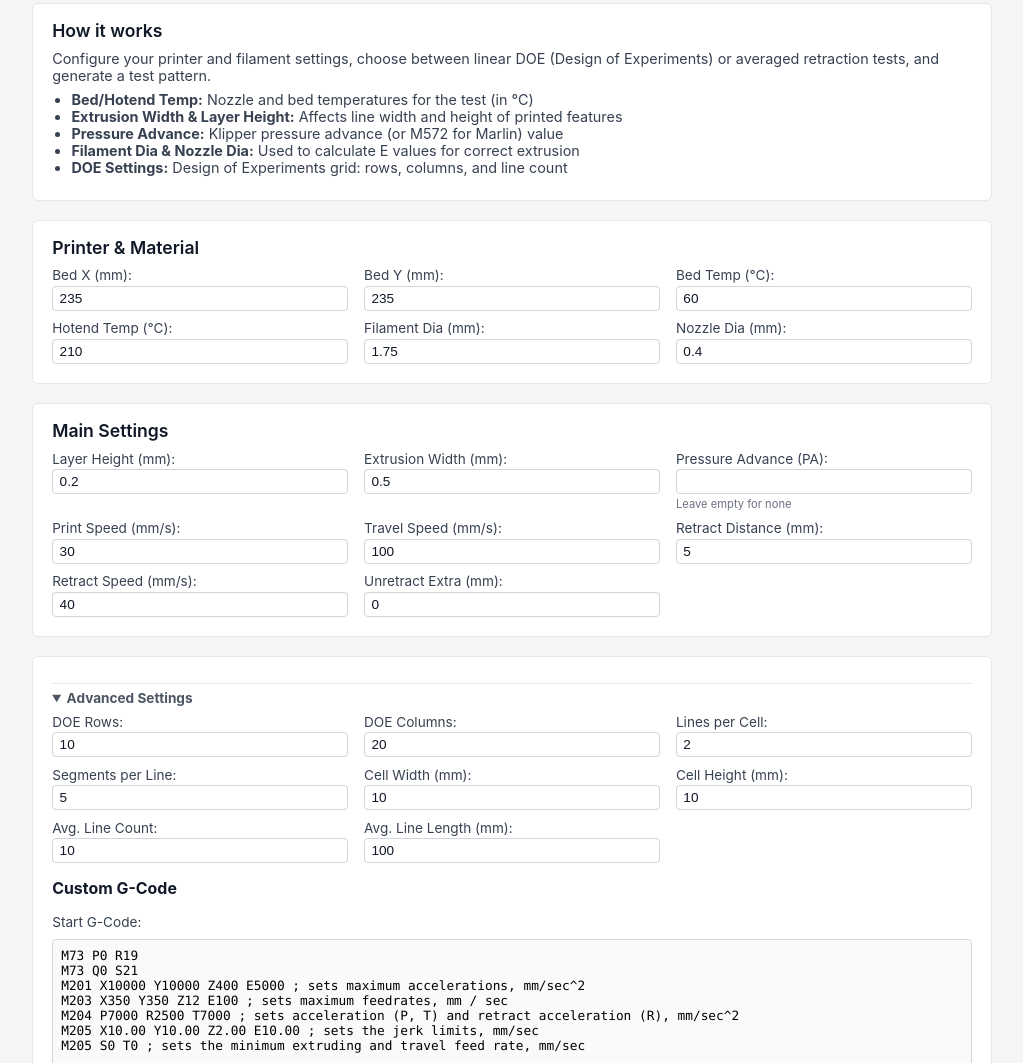
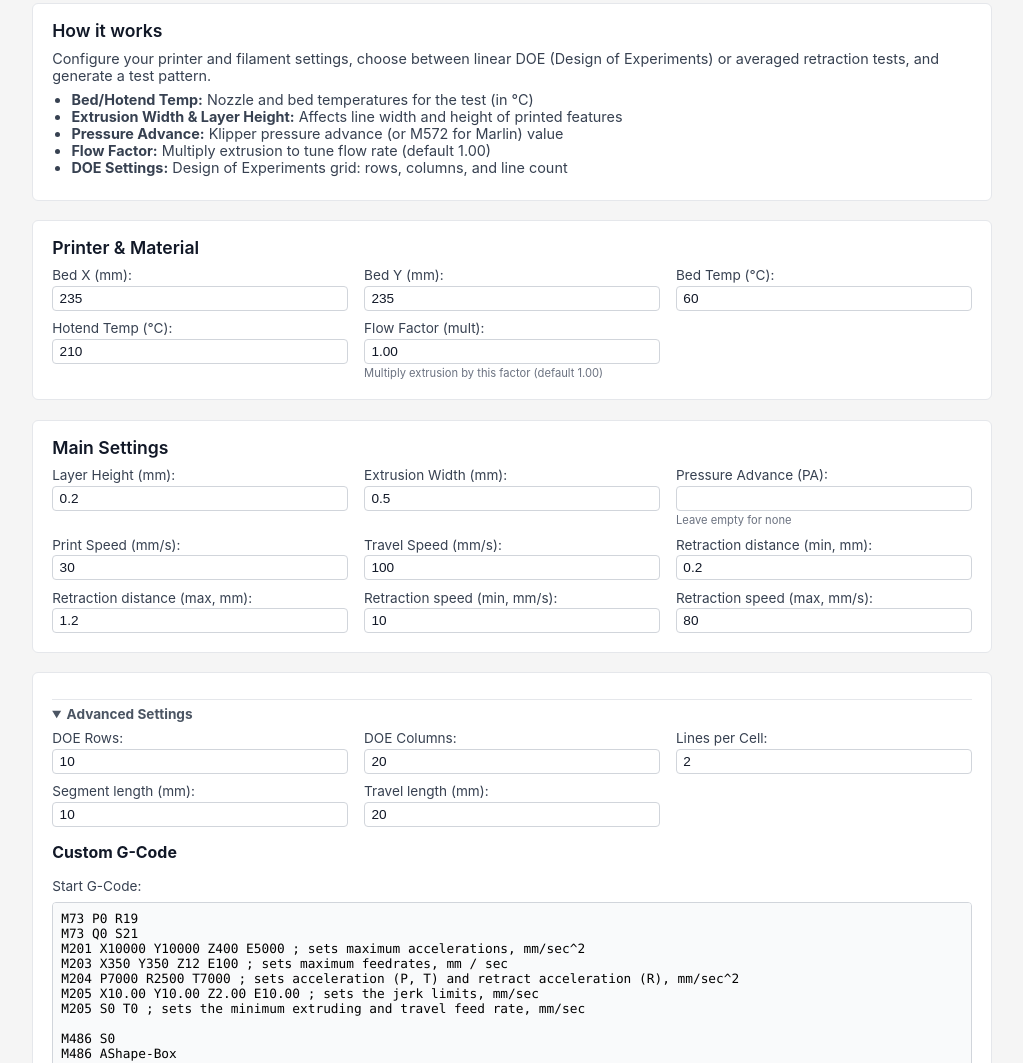
Before and after one commit to CNCKitchen/retraction-optimizer, a website built with Vite: page src/index.html in a window 1280 px wide. Shown: the part 279-1342 px from the top of the page, without its empty margins (128-1151 px from the left). Built offline with nearby package versions, Linux system fonts and the light colour scheme.

Commit message:
cleaned up the gui

```diff
--- a/page/presets/bambu_pla_0_4.json
+++ b/page/presets/bambu_pla_0_4.json
@@ -20,7 +20,6 @@
     "rowFontSize": 2.4,
     "speedFontSize": 2.4,
     "extrusionWidth": 0.45,
-    "filamentDia": 1.75,
     "rowGap": 1.0,
     "margin": 5.0,
     "distLabelPad": 1.0,
--- a/src/index.html
+++ b/src/index.html
@@ -31,11 +31,11 @@
         <section class="intro">
             <h2>How it works</h2>
             <p>Configure your printer and filament settings, choose between linear DOE (Design of Experiments) or averaged retraction tests, and generate a test pattern.</p>
-            <ul>
+                <ul>
                 <li><strong>Bed/Hotend Temp:</strong> Nozzle and bed temperatures for the test (in °C)</li>
                 <li><strong>Extrusion Width & Layer Height:</strong> Affects line width and height of printed features</li>
                 <li><strong>Pressure Advance:</strong> Klipper pressure advance (or M572 for Marlin) value</li>
-                <li><strong>Filament Dia & Nozzle Dia:</strong> Used to calculate E values for correct extrusion</li>
+                <li><strong>Flow Factor:</strong> Multiply extrusion to tune flow rate (default 1.00)</li>
                 <li><strong>DOE Settings:</strong> Design of Experiments grid: rows, columns, and line count</li>
             </ul>
         </section>
@@ -61,13 +61,11 @@
                     <input type="number" id="hotendTemp" min="150" max="350" step="5" value="210">
                 </div>
                 <div class="field">
-                    <label for="filamentDia">Filament Dia (mm):</label>
-                    <input type="number" id="filamentDia" min="1" max="4" step="0.05" value="1.75">
+                    <label for="flowFactor">Flow Factor (mult):</label>
+                    <input type="number" id="flowFactor" min="0.5" max="1.5" step="0.01" value="1.00">
+                    <small>Multiply extrusion by this factor (default 1.00)</small>
                 </div>
-                <div class="field">
-                    <label for="nozzleDia">Nozzle Dia (mm):</label>
-                    <input type="number" id="nozzleDia" min="0.2" max="2" step="0.05" value="0.4">
-                </div>
+                <!-- Filament diameter removed: fixed to 1.75 mm and replaced by a flow factor -->
             </div>
         </section>
 
@@ -97,17 +95,22 @@
                     <input type="number" id="travelSpeed" min="20" max="500" step="10" value="100">
                 </div>
                 <div class="field">
-                    <label for="retractDist">Retract Distance (mm):</label>
-                    <input type="number" id="retractDist" min="0" max="20" step="0.5" value="5">
+                    <label for="minDist">Retraction distance (min, mm):</label>
+                    <input type="number" id="minDist" min="0" max="20" step="0.1" value="0.2">
                 </div>
                 <div class="field">
-                    <label for="retractSpeed">Retract Speed (mm/s):</label>
-                    <input type="number" id="retractSpeed" min="5" max="200" step="5" value="40">
+                    <label for="maxDist">Retraction distance (max, mm):</label>
+                    <input type="number" id="maxDist" min="0" max="20" step="0.1" value="1.2">
                 </div>
                 <div class="field">
-                    <label for="unretractExtra">Unretract Extra (mm):</label>
-                    <input type="number" id="unretractExtra" min="-1" max="5" step="0.1" value="0">
+                    <label for="minSpeed">Retraction speed (min, mm/s):</label>
+                    <input type="number" id="minSpeed" min="1" max="500" step="1" value="10">
                 </div>
+                <div class="field">
+                    <label for="maxSpeed">Retraction speed (max, mm/s):</label>
+                    <input type="number" id="maxSpeed" min="1" max="500" step="1" value="80">
+                </div>
+                <!-- Unretract Extra removed; handled by Pressure Advance or tuning outside this tool -->
             </div>
         </section>
 
@@ -132,25 +135,14 @@
                         <input type="number" id="doeLines" min="1" max="20" step="1" value="2">
                     </div>
                     <div class="field">
-                        <label for="doeSegments">Segments per Line:</label>
-                        <input type="number" id="doeSegments" min="2" max="50" step="1" value="5">
+                        <label for="segLen">Segment length (mm):</label>
+                        <input type="number" id="segLen" min="1" max="200" step="0.5" value="10">
                     </div>
                     <div class="field">
-                        <label for="cellWidth">Cell Width (mm):</label>
-                        <input type="number" id="cellWidth" min="1" max="50" step="1" value="10">
+                        <label for="travelLen">Travel length (mm):</label>
+                        <input type="number" id="travelLen" min="1" max="500" step="0.5" value="20">
                     </div>
-                    <div class="field">
-                        <label for="cellHeight">Cell Height (mm):</label>
-                        <input type="number" id="cellHeight" min="1" max="50" step="1" value="10">
-                    </div>
-                    <div class="field">
-                        <label for="avgLineCount">Avg. Line Count:</label>
-                        <input type="number" id="avgLineCount" min="1" max="100" step="1" value="10">
-                    </div>
-                    <div class="field">
-                        <label for="avgLineLength">Avg. Line Length (mm):</label>
-                        <input type="number" id="avgLineLength" min="10" max="500" step="10" value="100">
-                    </div>
+                    <!-- Removed: cellWidth, cellHeight, avgLineCount, avgLineLength (not used by DOE generator) -->
                 </div>
 
                 <h3 style="margin-top: 1rem;">Custom G-Code</h3>
--- a/src/js/app.js
+++ b/src/js/app.js
@@ -52,7 +52,6 @@ function getFormState() {
     rowFontSize: numVal('rowFontSize', null, 2.4),
     speedFontSize: numVal('speedFontSize', null, 2.4),
     extrusionWidth: numVal('extrusionWidth', null, 0.45),
-    filamentDia: numVal('filamentDia', null, 1.75),
     rowGap: numVal('rowGap', null, 1.0),
     margin: numVal('margin', null, 5.0),
     distLabelPad: numVal('distLabelPad', null, 1.0),
@@ -93,7 +92,6 @@ function setFormState(state) {
   if (state.rowFontSize !== undefined) setIf('rowFontSize', null, state.rowFontSize)
   if (state.speedFontSize !== undefined) setIf('speedFontSize', null, state.speedFontSize)
   if (state.extrusionWidth !== undefined) setIf('extrusionWidth', null, state.extrusionWidth)
-  if (state.filamentDia !== undefined) setIf('filamentDia', null, state.filamentDia)
   if (state.rowGap !== undefined) setIf('rowGap', null, state.rowGap)
   if (state.margin !== undefined) setIf('margin', null, state.margin)
   if (state.distLabelPad !== undefined) setIf('distLabelPad', null, state.distLabelPad)
--- a/src/js/generator.js
+++ b/src/js/generator.js
@@ -32,7 +32,8 @@ export function generateGcodeFromForm(formState) {
     ROW_FONT_SIZE: formState.rowFontSize,
     SPEED_FONT_SIZE: formState.speedFontSize,
     EXTRUSION_WIDTH: formState.extrusionWidth,
-    FILAMENT_DIAMETER: formState.filamentDia,
+    // Filament diameter is fixed to 1.75 mm; use `FLOW_FACTOR` to tune extrusion
+    FILAMENT_DIAMETER: 1.75,
     ROW_GAP: formState.rowGap,
     MARGIN: formState.margin,
     DIST_LABEL_PAD: formState.distLabelPad,
--- a/src/presets/bambu-x1c.json
+++ b/src/presets/bambu-x1c.json
@@ -20,7 +20,6 @@
   "rowFontSize": 2.4,
   "speedFontSize": 2.4,
   "extrusionWidth": 0.4,
-  "filamentDia": 1.75,
   "rowGap": 1.0,
   "margin": 5.0,
   "distLabelPad": 1.0,
--- a/src/presets/default.json
+++ b/src/presets/default.json
@@ -20,7 +20,6 @@
   "rowFontSize": 2.4,
   "speedFontSize": 2.4,
   "extrusionWidth": 0.45,
-  "filamentDia": 1.75,
   "rowGap": 1.0,
   "margin": 5.0,
   "distLabelPad": 1.0,
--- a/src/presets/prusa-coreone.json
+++ b/src/presets/prusa-coreone.json
@@ -20,7 +20,6 @@
   "rowFontSize": 2.0,
   "speedFontSize": 2.0,
   "extrusionWidth": 0.4,
-  "filamentDia": 1.75,
   "rowGap": 1.0,
   "margin": 5.0,
   "distLabelPad": 1.0,
--- a/src/presets/prusa-mk3s.json
+++ b/src/presets/prusa-mk3s.json
@@ -20,7 +20,6 @@
   "rowFontSize": 2.0,
   "speedFontSize": 2.0,
   "extrusionWidth": 0.4,
-  "filamentDia": 1.75,
   "rowGap": 1.0,
   "margin": 5.0,
   "distLabelPad": 1.0,
```
Also changed, not shown: page/index.html (+3 -6 lines).
